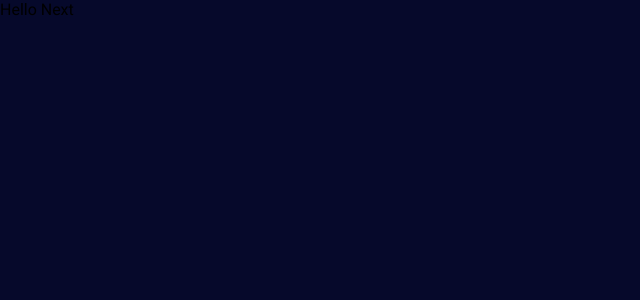
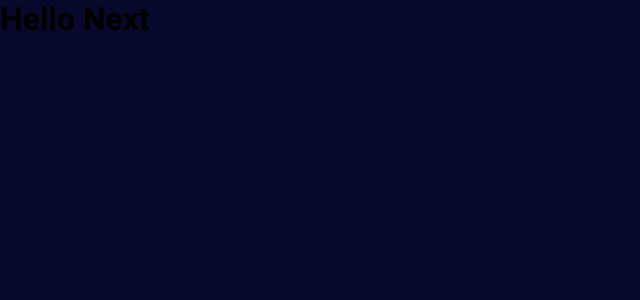
Before and after one commit to lipex360x/won-frontend, a Next.js app: page / in a window 1280 px wide. Shown: the top 300 px of the page, without its empty margins (0-640 px from the left). Built offline with nearby package versions, Linux system fonts and the light colour scheme.

Commit message:
index page updated

```diff
--- a/src/pages/index.tsx
+++ b/src/pages/index.tsx
@@ -1,3 +1,3 @@
 export default function Home() {
-  return <p>Hello Next</p>
+  return <h1>Hello Next</h1>
 }
```
